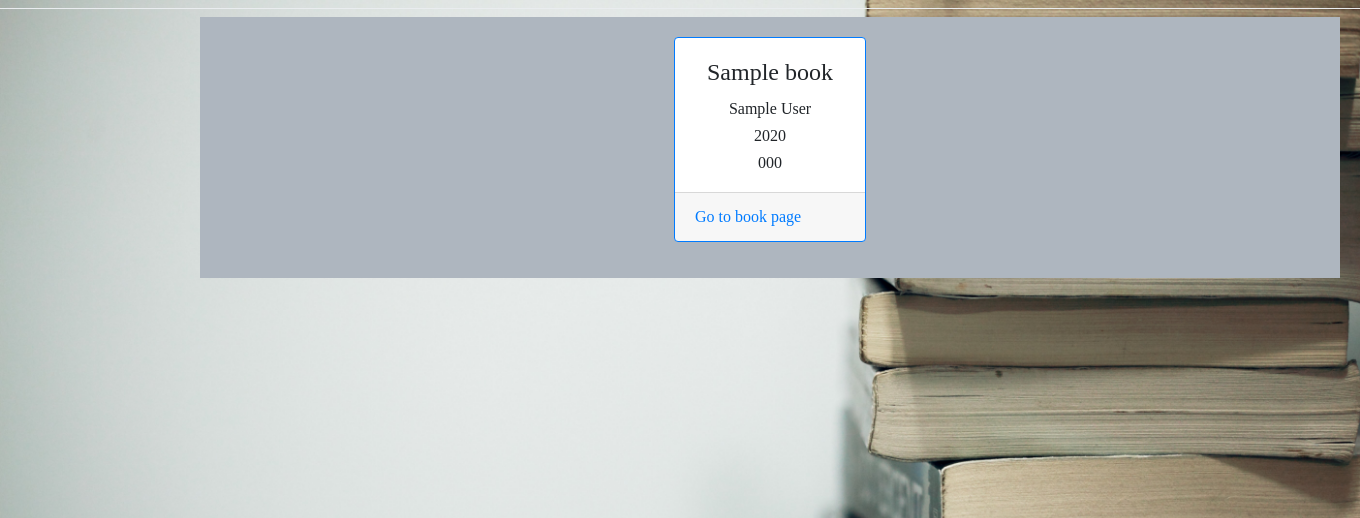
After one commit to sundaramgupta/book-review, a Flask app: template templates/results.html in a window 1360 px wide. The commit adds this page. Shown: the top 518 px of the page. Run offline with Flask 2, Linux system fonts and the light colour scheme; the template is opened without the code that fills it: most values are stand-ins (such as "Sample title", 1, 10 or a date in 2020); some libraries are stand-ins or nearby versions.

Commit message:
search giving results

```diff
--- a/application.py
+++ b/application.py
@@ -130,17 +130,12 @@ def search():
 	#to use 'LIKE' keyword
 	query = ("%" + sb + "%").title()
 
-
-	#capitilize all the letters
-
-
 	#select all the books that has similar name as the inputted one
-	rows = db.execute("SELECT isbn, title, author, year FROM books WHERE isbn LIKE query or title LIKE query or author LIKE query")
-
+	rows = db.execute("SELECT isbn, title, author, year FROM books WHERE isbn LIKE :query OR title LIKE :query OR author LIKE :query LIMIT 15",{"query": query})
 	#check if the book exist
-	if rows.rowcount() == 0:
+	if rows.rowcount==0:
 		return render_template("error.html", message="No book exist!")
 
 	#fetch all the results
 	books = rows.fetchall()
-	return render_template("review.html", books=books)
+	return render_template("search.html", books=books)
--- a/static/stylesheet.css
+++ b/static/stylesheet.css
@@ -54,3 +54,16 @@ form{
 	padding-bottom: 50px;
 	padding-right: 60px;
 }
+
+.results-container{
+	display: flex;
+	flex-direction: row;
+	flex-wrap: wrap;
+	justify-content: space-around;
+	margin-left: 200px;
+	background-color: #AEB6BF;
+	padding:20px;
+}
+.card-body{
+	text-align: center;
+}
--- /dev/null
+++ b/templates/results.html
@@ -0,0 +1,22 @@
+{% extends "layout.html" %}
+
+{% block body %}
+    <div class="dropdown-divider"></div>
+
+    <div class="container results-container">
+
+        {% for book in books %}
+            <div class="card border-primary mb-3" style="width: 12rem">
+                <div class="card-body">
+                    <h4 class="card-title">{{book['title']}}</h4>
+                    <h6 class="card-text">{{book['author']}}</h6>
+                    <h6 class="card-text">{{book['year']}}</h6>
+                    <h6 class="card-text">{{book['isbn']}}</h6>
+                </div>
+                <div class="card-footer">
+                    <a href="/book/{{book['isbn']}}" class="card-link">Go to book page</a>
+                </div>
+           </div>
+        {% endfor %}
+
+{% endblock %}
--- a/templates/search.html
+++ b/templates/search.html
@@ -9,7 +9,6 @@
     <button class="btn btn-outline-success my-2 my-sm-0" type="submit">Search</button>
   </form>
 </nav>
-
 
 
 <div class="dropdown-divider"></div>
```
Also changed, not shown: 2 other files.
